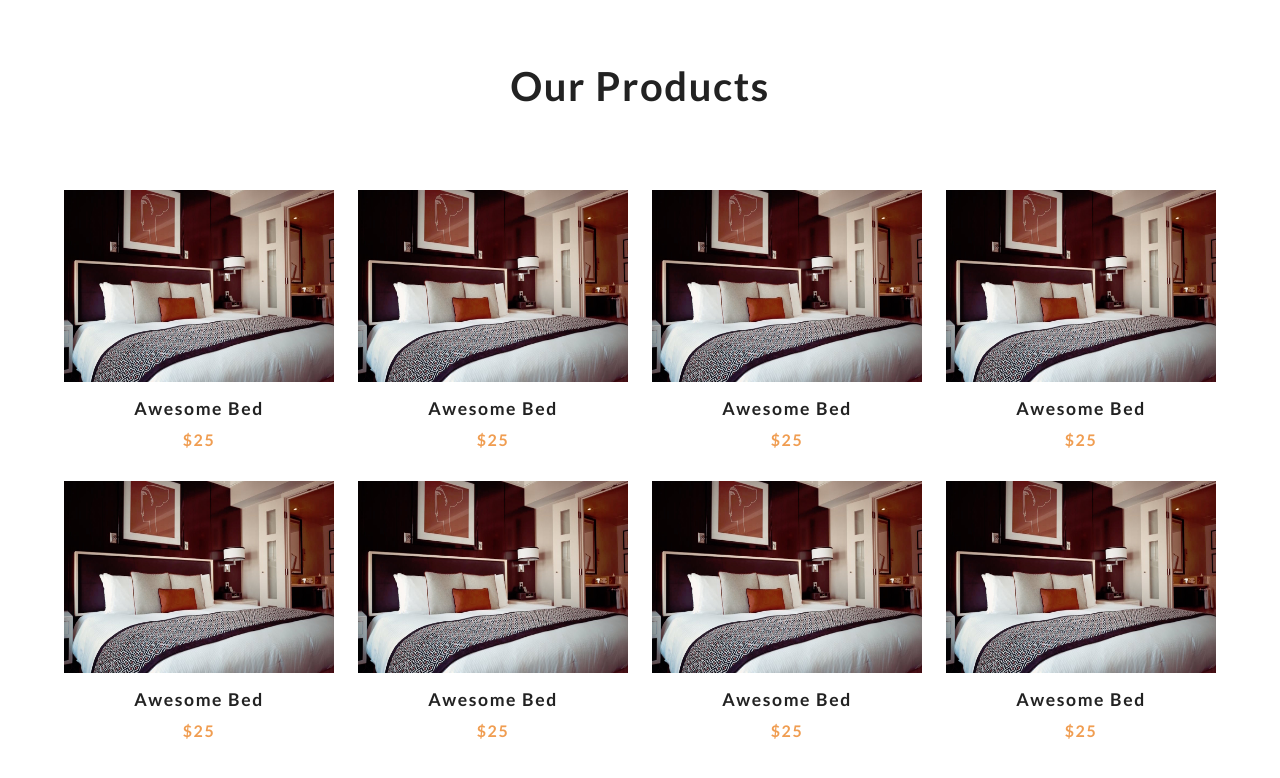
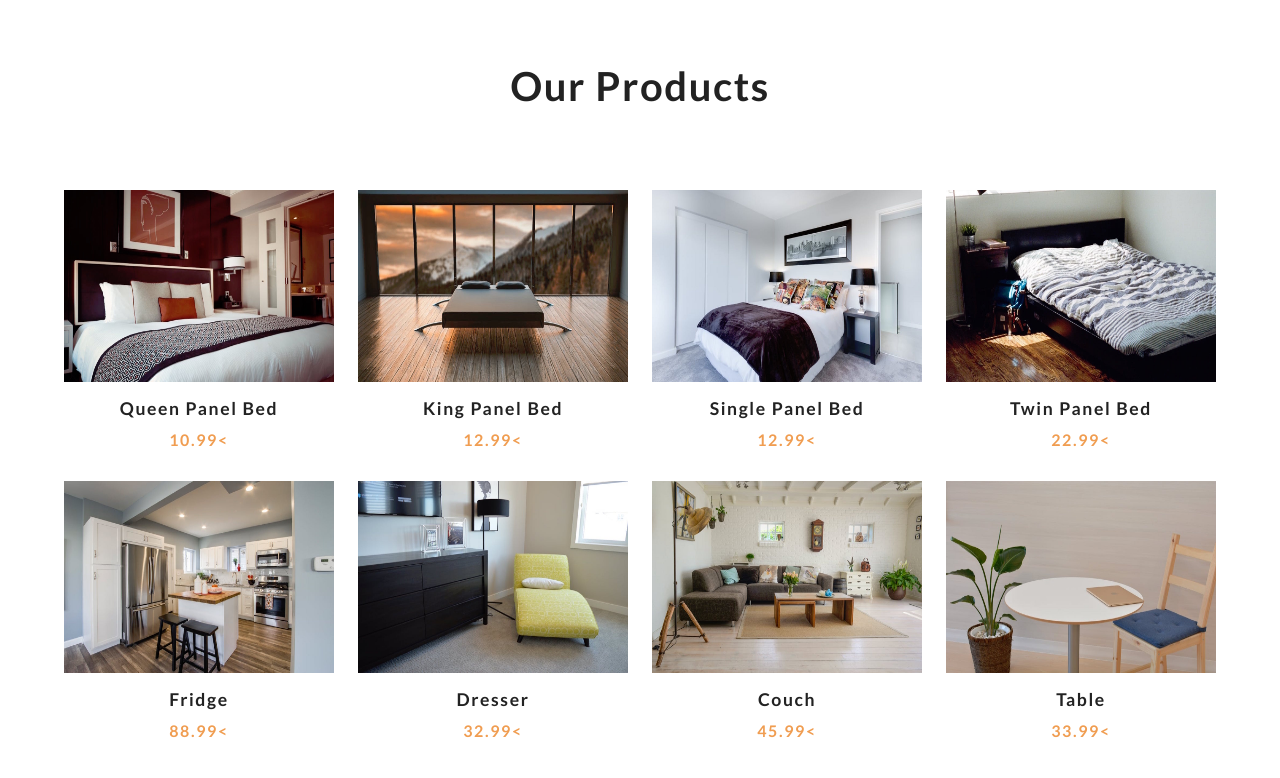
Before and after one commit to voke1/react-ecommerce-y, a website: page index.html in a window 1280 px wide. Shown: the part 802-1580 px from the top of the page. Drawn offline with Linux system fonts and the light colour scheme; files that its build step writes are made by us from their sources.

Commit message:
add app.js file

```diff
--- /dev/null
+++ b/UI/app.js
@@ -0,0 +1,98 @@
+// variables
+
+const cartBn = document.querySelector('.cart-btn');
+const closeCartBtn = document.querySelector('.close-cart');
+const clearCartBtn = document.querySelector('.clear-cart');
+const cartContent = document.querySelector('.cart-content');
+const productsDOM = document.querySelector('.products-center');
+const cartItems = document.querySelector('.cart-content');
+const cartTotal = document.querySelector('.products-center');
+
+
+// cart
+
+const cart = [];
+
+class Products {
+    async getProducts(){
+        try{
+        let result = await fetch('products.json');
+        let data = await result.json();
+        let products = data.items;
+        products = products.map(item => {
+            const { title, price } = item.fields;
+            const {id} = item.sys
+            const image = item.fields.image.fields.file.url;
+            return {title, price, id, image}
+        })
+            return products;
+        }catch(error){
+        console.log(error)
+        }
+    }
+}
+
+// display products
+class UI{
+    displayProducts(products){
+        let result = '';
+        products.forEach(product => {
+            console.log(product.image);
+            result += `<article class="product">
+                <div class="img-container">
+                    <img src=${product.image} alt="product" class="product-img">
+
+                    <button class="bag-btn" data-id=${product.id}>
+                        <i class="fas fa-shopping-cart"></i>
+                        add to bag
+                    </button>
+                </div>
+                <h3>${product.title}</h3>
+                <h4>${product.price}<</h4>
+            </article>`;
+        });
+        productsDOM.innerHTML = result;
+    }
+
+    getBagButtons(){
+        const btns = [...document.querySelectorAll('.bag-btn')];
+
+        buttons.forEach(button => {
+        let id = button.dataset.id;
+        let inCart = cart.find(item => item.id === id);
+        if(inCart){
+            button.innerText = 'In Cart';
+            button.disabled = true;
+
+        }
+        else{
+            button.addEventListener('click', (event) => {
+                event.target.innerText = 'In Cart';
+                event.target.disabled = true;
+            })
+        }
+    })
+    }
+}
+
+class Storage{
+
+    static saveProducts(products){
+        localStorage.setItem("products", JSON.stringify(products))
+    }
+}
+
+document.addEventListener("DOMContentLoaded", () =>{
+    const ui = new UI();
+    const products = new Products();
+
+    // get all products
+
+    products.getProducts().then(products => {
+        ui.displayProducts(products);
+        Storage.saveProducts(products);
+    }).then(() => {
+
+    })
+
+})
--- a/UI/main.css
+++ b/UI/main.css
@@ -175,7 +175,7 @@ body {
   transition: var(--mainTransition);
   background: rgb(240, 157, 81, 0.5);
   z-index: 2;
-  /*visibility: hidden;*/
+  visibility: hidden;
 }
 .cart {
   position: fixed;
@@ -188,7 +188,7 @@ body {
   background: rgb(231, 226, 221);
   padding: 1.5rem;
   transition: var(--mainTransition);
- /* transform: translateX(100%);*/
+ transform: translateX(100%);
 }
 .showCart {
   transform: translateX(0);
--- a/UI/test/app.js
+++ /dev/null
@@ -1,52 +0,0 @@
-// variables
-
-const cartBn = document.querySelector('.cart-btn');
-const closeCartBtn = document.querySelector('.close-cart');
-const clearCartBtn = document.querySelector('.clear-cart');
-const cartContent = document.querySelector('.cart-content');
-const productsDOM = document.querySelector('.products-center');
-const cartItems = document.querySelector('.cart-content');
-const cartTotal = document.querySelector('.products-center');
-
-// cart
-
-const cart = [];
-
-class Products {
-    async getProducts(){
-        try{
-        let result = await fetech('products.json');
-        let data = await result.json();
-        let products = data.items;
-        products = products.map(item => {
-            const { title, price } = item.fields;
-            const {id} = item.sys
-            const image = item.fields.image.fields.file.url;
-            return {title, price, id, image}
-        })
-
-        }catch(error){
-        console.log(error)
-        }
-    }
-}
-
-// display products
-class UI{
-
-}
-
-class Storage{
-
-
-}
-
-document.addEventListener("DOMContentLoaded", () =>{
-    const ui = new UI();
-    const products = new Products();
-
-    // get all products
-
-    products.getProducts().then(data => console.log(data));
-
-})
--- a/index.html
+++ b/index.html
@@ -37,102 +37,9 @@
              <h2>our products</h2>
          </div>
          <div class="products-center">
-            <article class="product">
-                <div class="img-container">
-                    <img src="./ui/images/product-1.jpeg" alt="product" class="product-img">
 
-                <button class="bag-btn" data-id="1">
-                    <i class="fas fa-shopping-cart"></i>
-                    add to bag
-                </button>
-                </div>
-                <h3>awesome bed</h3>
-                <h4>$25</h4>
-            </article>
-            <article class="product">
-                <div class="img-container">
-                    <img src="./ui/images/product-1.jpeg" alt="product" class="product-img">
 
-                    <button class="bag-btn" data-id="1">
-                        <i class="fas fa-shopping-cart"></i>
-                        add to bag
-                    </button>
-                </div>
-                <h3>awesome bed</h3>
-                <h4>$25</h4>
-            </article>
-            <article class="product">
-                <div class="img-container">
-                    <img src="./ui/images/product-1.jpeg" alt="product" class="product-img">
 
-                    <button class="bag-btn" data-id="1">
-                        <i class="fas fa-shopping-cart"></i>
-                        add to bag
-                    </button>
-                </div>
-                <h3>awesome bed</h3>
-                <h4>$25</h4>
-            </article>
-            <article class="product">
-                <div class="img-container">
-                    <img src="./ui/images/product-1.jpeg" alt="product" class="product-img">
-
-                    <button class="bag-btn" data-id="1">
-                        <i class="fas fa-shopping-cart"></i>
-                        add to bag
-                    </button>
-                </div>
-                <h3>awesome bed</h3>
-                <h4>$25</h4>
-            </article>
-            <article class="product">
-                <div class="img-container">
-                    <img src="./ui/images/product-1.jpeg" alt="product" class="product-img">
-
-                    <button class="bag-btn" data-id="1">
-                        <i class="fas fa-shopping-cart"></i>
-                        add to bag
-                    </button>
-                </div>
-                <h3>awesome bed</h3>
-                <h4>$25</h4>
-            </article>
-            <article class="product">
-                <div class="img-container">
-                    <img src="./ui/images/product-1.jpeg" alt="product" class="product-img">
-
-                    <button class="bag-btn" data-id="1">
-                        <i class="fas fa-shopping-cart"></i>
-                        add to bag
-                    </button>
-                </div>
-                <h3>awesome bed</h3>
-                <h4>$25</h4>
-            </article>
-            <article class="product">
-                <div class="img-container">
-                    <img src="./ui/images/product-1.jpeg" alt="product" class="product-img">
-
-                    <button class="bag-btn" data-id="1">
-                        <i class="fas fa-shopping-cart"></i>
-                        add to bag
-                    </button>
-                </div>
-                <h3>awesome bed</h3>
-                <h4>$25</h4>
-            </article>
-            <article class="product">
-                <div class="img-container">
-                    <img src="./ui/images/product-1.jpeg" alt="product" class="product-img">
-
-                    <button class="bag-btn" data-id="1">
-                        <i class="fas fa-shopping-cart"></i>
-                        add to bag
-                    </button>
-                </div>
-                <h3>awesome bed</h3>
-                <h4>$25</h4>
-            </article>
          </div>
      </section>
      <div class="cart-overly">
@@ -166,6 +73,6 @@
          </div>
      </div>
 
-    <script src='app.js'></script>
+    <script src='./UI/app.js'></script>
 </body>
 </html>
--- a/UI/products.json
+++ b/products.json
@@ -5,7 +5,7 @@
       "fields": {
         "title": "queen panel bed",
         "price": 10.99,
-        "image": { "fields": { "file": { "url": "./images/product-1.jpeg" } } }
+        "image": { "fields": { "file": { "url": "./UI/images/product-1.jpeg" } } }
       }
     },
     {
@@ -13,7 +13,7 @@
       "fields": {
         "title": "king panel bed",
         "price": 12.99,
-        "image": { "fields": { "file": { "url": "./images/product-2.jpeg" } } }
+        "image": { "fields": { "file": { "url": "./UI/images/product-2.jpeg" } } }
       }
     },
     {
@@ -21,7 +21,7 @@
       "fields": {
         "title": "single panel bed",
         "price": 12.99,
-        "image": { "fields": { "file": { "url": "./images/product-3.jpeg" } } }
+        "image": { "fields": { "file": { "url": "./UI/images/product-3.jpeg" } } }
       }
     },
     {
@@ -29,7 +29,7 @@
       "fields": {
         "title": "twin panel bed",
         "price": 22.99,
-        "image": { "fields": { "file": { "url": "./images/product-4.jpeg" } } }
+        "image": { "fields": { "file": { "url": "./UI/images/product-4.jpeg" } } }
       }
     },
     {
@@ -37,7 +37,7 @@
       "fields": {
         "title": "fridge",
         "price": 88.99,
-        "image": { "fields": { "file": { "url": "./images/product-5.jpeg" } } }
+        "image": { "fields": { "file": { "url": "./UI/images/product-5.jpeg" } } }
       }
     },
     {
@@ -45,7 +45,7 @@
       "fields": {
         "title": "dresser",
         "price": 32.99,
-        "image": { "fields": { "file": { "url": "./images/product-6.jpeg" } } }
+        "image": { "fields": { "file": { "url": "./UI/images/product-6.jpeg" } } }
       }
     },
     {
@@ -53,7 +53,7 @@
       "fields": {
         "title": "couch",
         "price": 45.99,
-        "image": { "fields": { "file": { "url": "./images/product-7.jpeg" } } }
+        "image": { "fields": { "file": { "url": "./UI/images/product-7.jpeg" } } }
       }
     },
     {
@@ -61,7 +61,7 @@
       "fields": {
         "title": "table",
         "price": 33.99,
-        "image": { "fields": { "file": { "url": "./images/product-8.jpeg" } } }
+        "image": { "fields": { "file": { "url": "./UI/images/product-8.jpeg" } } }
       }
     }
   ]
```
